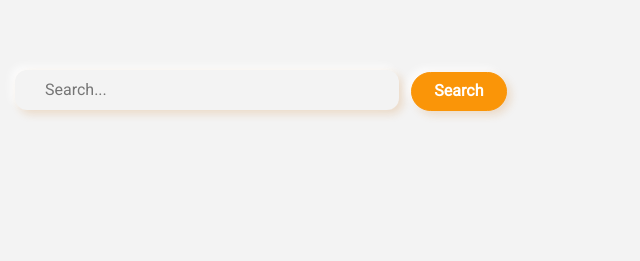
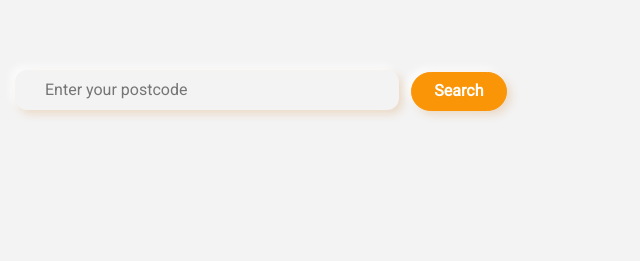
Before and after one commit to agalexei/group-project-3, a plain HTML site: page index.html in a window 1280 px wide. Shown: the part 429-690 px from the top of the page, 0-640 px from the left. Drawn offline with nearby package versions, Linux system fonts and the light colour scheme.

Commit message:
update on search

```diff
--- a/index.html
+++ b/index.html
@@ -52,7 +52,7 @@
           <h2 class="display-4 font-weight-bold">Hungry and want to make an impact?</h2>
           </div>
           <div class="search  col-lg-6 col-md-6 col-12 w-50 pt-5 pb-5">
-            <input type="text" class="search-input" placeholder="Search..." name="">
+            <input type="text" class="search-input" placeholder="Enter your postcode" name="">
             <button class="btn btn-success my-2 my-sm-0" type="submit">Search</button>
           </div>
         </div>
```
